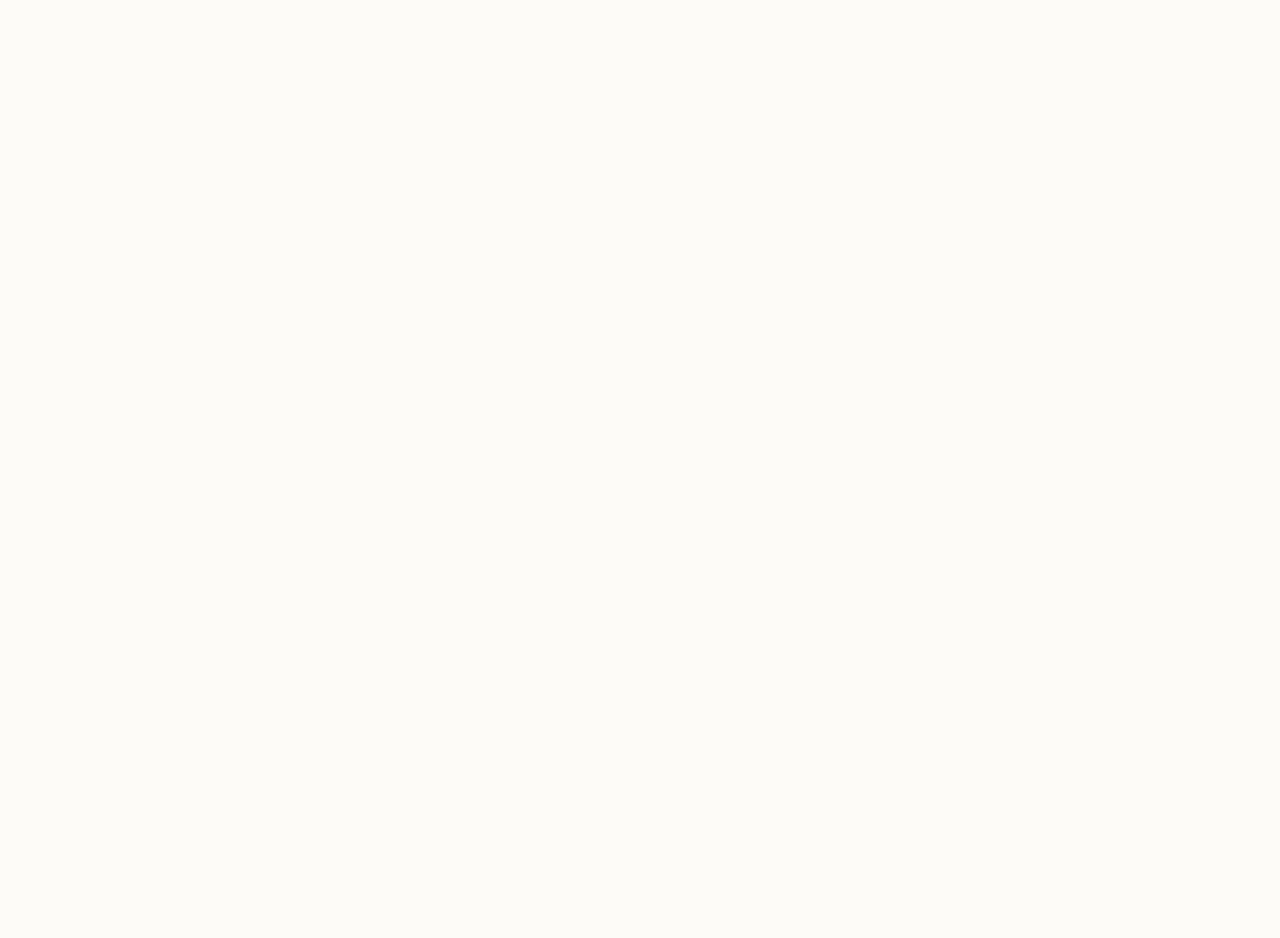
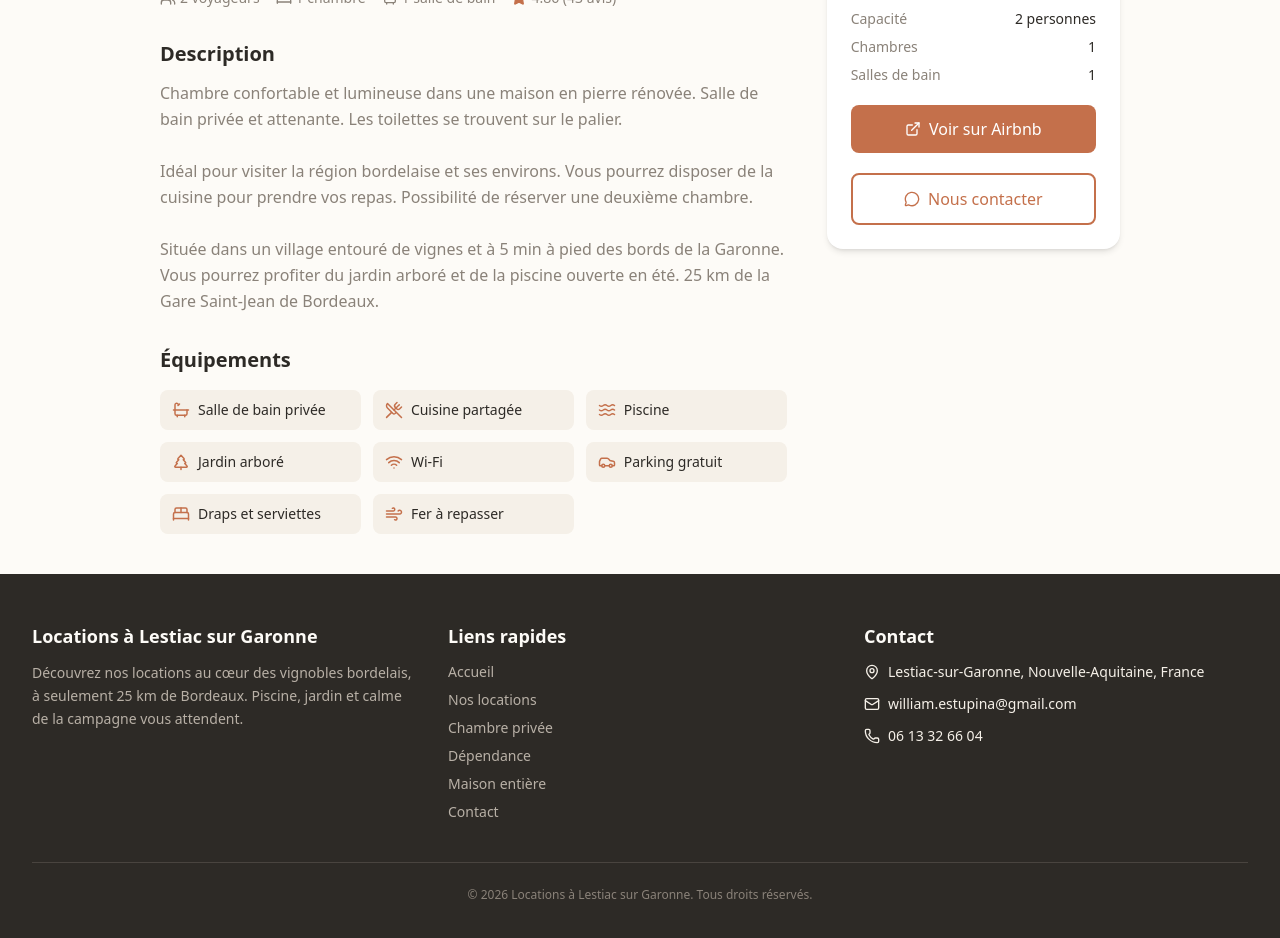
Before and after one commit to william-estupina/location-maison, a React (Vite) app: page /locations/chambre-privee in a window 1280 px wide. Before the commit this address had no page. Shown: the part 820-1758 px from the top of the page. Before the commit the page ends 800 px from the top, so only its background shows below. Built offline with nearby package versions, Linux system fonts and the light colour scheme.

Commit message:
changement de typo

```diff
--- a/index.html
+++ b/index.html
@@ -3,10 +3,10 @@
   <head>
     <meta charset="UTF-8" />
     <meta name="viewport" content="width=device-width, initial-scale=1.0" />
-    <title>Location à Lestiac sur Garonne — Séjours au cœur des vignobles bordelais</title>
+    <title>Locations à Lestiac sur Garonne — Séjours au cœur des vignobles bordelais</title>
     <meta name="description" content="Découvrez nos 3 logements à Lestiac-sur-Garonne, près de Bordeaux : chambre privée, gîte indépendant et maison entière avec piscine. Vignobles, Garonne et tranquillité." />
     <meta name="keywords" content="location, Lestiac-sur-Garonne, Bordeaux, Airbnb, vignobles, piscine, gîte, chambre d'hôtes, vacances" />
-    <meta property="og:title" content="Location à Lestiac sur Garonne" />
+    <meta property="og:title" content="Locations à Lestiac sur Garonne" />
     <meta property="og:description" content="Séjours au cœur des vignobles bordelais. Chambre privée, gîte indépendant ou maison entière avec piscine." />
     <meta property="og:type" content="website" />
     <link rel="preconnect" href="https://a0.muscache.com" />
--- a/src/App.tsx
+++ b/src/App.tsx
@@ -11,8 +11,8 @@ export default function App() {
       <Routes>
         <Route element={<Layout />}>
           <Route index element={<Home />} />
-          <Route path="logements" element={<Properties />} />
-          <Route path="logements/:slug" element={<PropertyDetail />} />
+          <Route path="locations" element={<Properties />} />
+          <Route path="locations/:slug" element={<PropertyDetail />} />
           <Route path="contact" element={<Contact />} />
         </Route>
       </Routes>
--- a/src/components/Footer.tsx
+++ b/src/components/Footer.tsx
@@ -8,9 +8,9 @@ export default function Footer() {
         <div className="grid grid-cols-1 md:grid-cols-3 gap-8">
           {/* About */}
           <div>
-            <h3 className="text-cream font-semibold text-lg mb-3">Location à Lestiac sur Garonne</h3>
+            <h3 className="text-cream font-semibold text-lg mb-3">Locations à Lestiac sur Garonne</h3>
             <p className="text-sm text-warm-gray-light leading-relaxed">
-              Découvrez nos logements au cœur des vignobles bordelais, à seulement 25 km de Bordeaux.
+              Découvrez nos locations au cœur des vignobles bordelais, à seulement 25 km de Bordeaux.
               Piscine, jardin et calme de la campagne vous attendent.
             </p>
           </div>
@@ -20,10 +20,10 @@ export default function Footer() {
             <h3 className="text-cream font-semibold text-lg mb-3">Liens rapides</h3>
             <ul className="space-y-2 text-sm">
               <li><Link to="/" className="text-warm-gray-light hover:text-cream transition-colors">Accueil</Link></li>
-              <li><Link to="/logements" className="text-warm-gray-light hover:text-cream transition-colors">Nos logements</Link></li>
-              <li><Link to="/logements/chambre-privee" className="text-warm-gray-light hover:text-cream transition-colors">Chambre privée</Link></li>
-              <li><Link to="/logements/dependance" className="text-warm-gray-light hover:text-cream transition-colors">Dépendance</Link></li>
-              <li><Link to="/logements/maison-entiere" className="text-warm-gray-light hover:text-cream transition-colors">Maison entière</Link></li>
+              <li><Link to="/locations" className="text-warm-gray-light hover:text-cream transition-colors">Nos locations</Link></li>
+              <li><Link to="/locations/chambre-privee" className="text-warm-gray-light hover:text-cream transition-colors">Chambre privée</Link></li>
+              <li><Link to="/locations/dependance" className="text-warm-gray-light hover:text-cream transition-colors">Dépendance</Link></li>
+              <li><Link to="/locations/maison-entiere" className="text-warm-gray-light hover:text-cream transition-colors">Maison entière</Link></li>
               <li><Link to="/contact" className="text-warm-gray-light hover:text-cream transition-colors">Contact</Link></li>
             </ul>
           </div>
@@ -53,7 +53,7 @@ export default function Footer() {
         </div>
 
         <div className="mt-10 pt-6 border-t border-warm-gray/30 text-center text-xs text-warm-gray">
-          &copy; {new Date().getFullYear()} Location à Lestiac sur Garonne. Tous droits réservés.
+          &copy; {new Date().getFullYear()} Locations à Lestiac sur Garonne. Tous droits réservés.
         </div>
       </div>
     </footer>
--- a/src/components/Navbar.tsx
+++ b/src/components/Navbar.tsx
@@ -4,7 +4,7 @@ import { Menu, X } from 'lucide-react';
 
 const links = [
   { to: '/', label: 'Accueil' },
-  { to: '/logements', label: 'Nos logements' },
+  { to: '/locations', label: 'Nos locations' },
   { to: '/contact', label: 'Contact' },
 ];
 
@@ -16,7 +16,7 @@ export default function Navbar() {
       <div className="max-w-7xl mx-auto px-4 sm:px-6 lg:px-8">
         <div className="flex items-center justify-between h-16">
           <Link to="/" className="text-lg font-semibold text-charcoal hover:text-terracotta transition-colors">
-            Location à Lestiac sur Garonne
+            Locations à Lestiac sur Garonne
           </Link>
 
           {/* Desktop */}
--- a/src/components/PropertyCard.tsx
+++ b/src/components/PropertyCard.tsx
@@ -7,7 +7,7 @@ export default function PropertyCard({ property }: { property: Property }) {
   return (
     <FadeIn>
       <Link
-        to={`/logements/${property.slug}`}
+        to={`/locations/${property.slug}`}
         className="group block bg-white rounded-2xl overflow-hidden shadow-md hover:shadow-xl transition-shadow duration-300"
       >
         <div className="aspect-[4/3] overflow-hidden">
--- a/src/pages/Contact.tsx
+++ b/src/pages/Contact.tsx
@@ -3,7 +3,7 @@ import ContactForm from '../components/ContactForm';
 import FadeIn from '../components/FadeIn';
 
 export default function Contact() {
-  document.title = 'Contact — Location à Lestiac sur Garonne';
+  document.title = 'Contact — Locations à Lestiac sur Garonne';
 
   return (
     <section className="py-20">
@@ -12,7 +12,7 @@ export default function Contact() {
           <div className="text-center mb-12">
             <h1 className="text-3xl sm:text-4xl font-bold text-charcoal">Nous contacter</h1>
             <p className="mt-3 text-warm-gray max-w-xl mx-auto">
-              Une question sur nos logements ? Envoyez-nous un message et nous vous répondrons dans les plus brefs délais.
+              Une question sur nos locations ? Envoyez-nous un message et nous vous répondrons dans les plus brefs délais.
             </p>
           </div>
         </FadeIn>
--- a/src/pages/Home.tsx
+++ b/src/pages/Home.tsx
@@ -6,7 +6,7 @@ import PropertyCard from '../components/PropertyCard';
 import FadeIn from '../components/FadeIn';
 
 export default function Home() {
-  document.title = 'Location à Lestiac sur Garonne — Séjours au cœur des vignobles bordelais';
+  document.title = 'Locations à Lestiac sur Garonne — Séjours au cœur des vignobles bordelais';
 
   return (
     <>
@@ -20,15 +20,15 @@ export default function Home() {
                 Votre séjour au cœur des vignobles bordelais
               </h1>
               <p className="mt-5 text-lg text-white/80 leading-relaxed">
-                Découvrez nos 3 logements à Lestiac-sur-Garonne, entre Garonne et vignes,
+                Découvrez nos 3 locations à Lestiac-sur-Garonne, entre Garonne et vignes,
                 à seulement 25 km de Bordeaux. Piscine, jardin et tranquillité.
               </p>
               <div className="mt-8 flex flex-wrap gap-4">
                 <Link
-                  to="/logements"
+                  to="/locations"
                   className="inline-flex items-center gap-2 bg-terracotta hover:bg-terracotta-dark text-white font-medium px-6 py-3 rounded-lg transition-colors"
                 >
-                  Découvrir nos logements
+                  Découvrir nos locations
                   <ArrowRight size={18} />
                 </Link>
                 <Link
@@ -198,7 +198,7 @@ export default function Home() {
         <div className="max-w-7xl mx-auto px-4 sm:px-6 lg:px-8">
           <FadeIn>
             <div className="text-center mb-12">
-              <h2 className="text-3xl font-bold text-charcoal">Nos logements</h2>
+              <h2 className="text-3xl font-bold text-charcoal">Nos locations</h2>
               <p className="mt-3 text-warm-gray max-w-2xl mx-auto">
                 3 formules pour répondre à toutes vos envies : en solo, en couple, en famille ou entre amis.
               </p>
@@ -211,10 +211,10 @@ export default function Home() {
           </div>
           <FadeIn className="text-center mt-10">
             <Link
-              to="/logements"
+              to="/locations"
               className="inline-flex items-center gap-2 text-terracotta hover:text-terracotta-dark font-medium transition-colors"
             >
-              Voir tous nos logements
+              Voir toutes nos locations
               <ArrowRight size={18} />
             </Link>
           </FadeIn>
--- a/src/pages/Properties.tsx
+++ b/src/pages/Properties.tsx
@@ -3,16 +3,16 @@ import PropertyCard from '../components/PropertyCard';
 import FadeIn from '../components/FadeIn';
 
 export default function Properties() {
-  document.title = 'Nos logements — Location à Lestiac sur Garonne';
+  document.title = 'Nos locations — Lestiac sur Garonne';
 
   return (
     <section className="py-20">
       <div className="max-w-7xl mx-auto px-4 sm:px-6 lg:px-8">
         <FadeIn>
           <div className="text-center mb-12">
-            <h1 className="text-3xl sm:text-4xl font-bold text-charcoal">Nos logements</h1>
+            <h1 className="text-3xl sm:text-4xl font-bold text-charcoal">Nos locations</h1>
             <p className="mt-3 text-warm-gray max-w-2xl mx-auto">
-              Choisissez le logement qui correspond à vos besoins. Chambre privée pour un séjour en toute simplicité,
+              Choisissez la location qui correspond à vos besoins. Chambre privée pour un séjour en toute simplicité,
               gîte indépendant pour plus d'intimité, ou maison entière pour les grands groupes.
             </p>
           </div>
--- a/src/pages/PropertyDetail.tsx
+++ b/src/pages/PropertyDetail.tsx
@@ -10,21 +10,21 @@ export default function PropertyDetail() {
   const property = properties.find((p) => p.slug === slug);
 
   if (!property) {
-    return <Navigate to="/logements" replace />;
+    return <Navigate to="/locations" replace />;
   }
 
-  document.title = `${property.title} — Location à Lestiac sur Garonne`;
+  document.title = `${property.title} — Locations à Lestiac sur Garonne`;
 
   return (
     <section className="py-10">
       <div className="max-w-5xl mx-auto px-4 sm:px-6 lg:px-8">
         {/* Breadcrumb */}
         <Link
-          to="/logements"
+          to="/locations"
           className="inline-flex items-center gap-1 text-sm text-warm-gray hover:text-terracotta transition-colors mb-6"
         >
           <ArrowLeft size={16} />
-          Retour aux logements
+          Retour aux locations
         </Link>
 
         {/* Gallery */}
```
